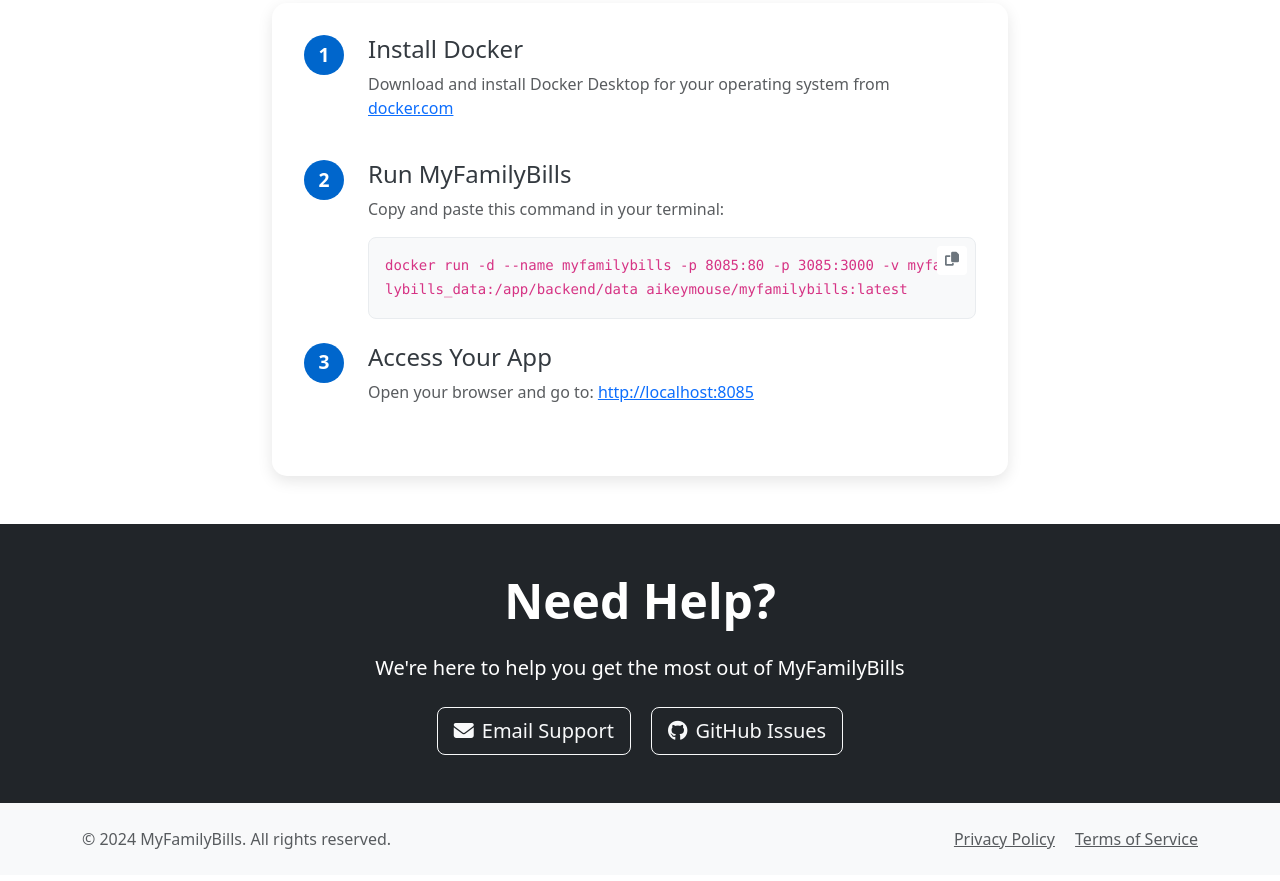
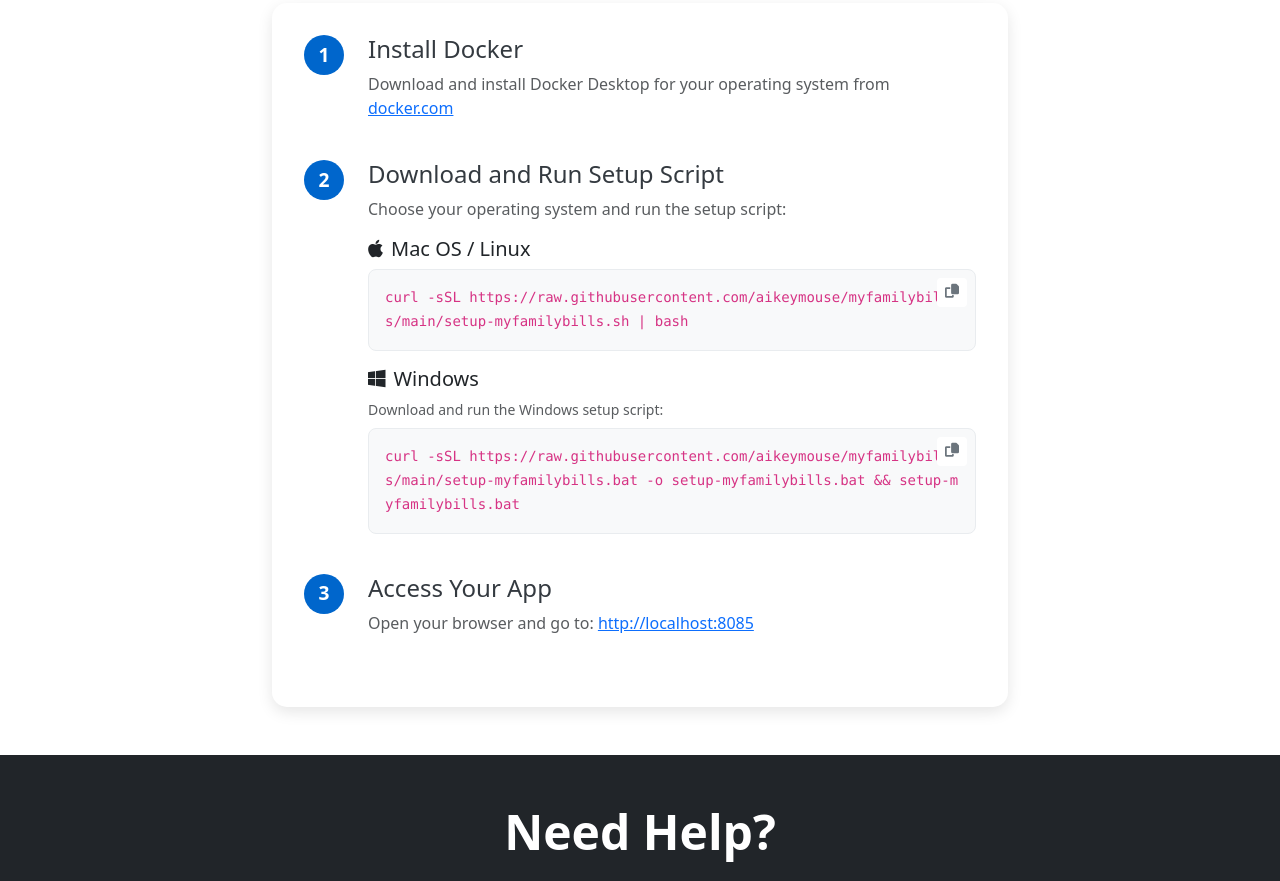
Before and after one commit to aikeymouse/myfamilybills, a plain HTML site: page index.html in a window 1280 px wide. Shown: the part 3522-4403 px from the top of the page. Drawn offline with nearby package versions, Linux system fonts and the light colour scheme.

Commit message:
Update index.html

```diff
--- a/index.html
+++ b/index.html
@@ -250,13 +250,28 @@
                         <div class="step mb-4">
                             <div class="step-number">2</div>
                             <div class="step-content">
-                                <h4>Run MyFamilyBills</h4>
-                                <p class="text-muted">Copy and paste this command in your terminal:</p>
-                                <div class="code-block">
-                                    <code>docker run -d --name myfamilybills -p 8085:80 -p 3085:3000 -v myfamilybills_data:/app/backend/data aikeymouse/myfamilybills:latest</code>
-                                    <button class="btn btn-sm btn-outline-secondary copy-btn" onclick="copyToClipboard(this)">
-                                        <i class="fas fa-copy"></i>
-                                    </button>
+                                <h4>Download and Run Setup Script</h4>
+                                <p class="text-muted">Choose your operating system and run the setup script:</p>
+
+                                <div class="mb-3">
+                                    <h5><i class="fab fa-apple me-2"></i>Mac OS / Linux</h5>
+                                    <div class="code-block">
+                                        <code>curl -sSL https://raw.githubusercontent.com/aikeymouse/myfamilybills/main/setup-myfamilybills.sh | bash</code>
+                                        <button class="btn btn-sm btn-outline-secondary copy-btn" onclick="copyToClipboard(this)">
+                                            <i class="fas fa-copy"></i>
+                                        </button>
+                                    </div>
+                                </div>
+
+                                <div class="mb-3">
+                                    <h5><i class="fab fa-windows me-2"></i>Windows</h5>
+                                    <p class="small text-muted mb-2">Download and run the Windows setup script:</p>
+                                    <div class="code-block">
+                                        <code>curl -sSL https://raw.githubusercontent.com/aikeymouse/myfamilybills/main/setup-myfamilybills.bat -o setup-myfamilybills.bat && setup-myfamilybills.bat</code>
+                                        <button class="btn btn-sm btn-outline-secondary copy-btn" onclick="copyToClipboard(this)">
+                                            <i class="fas fa-copy"></i>
+                                        </button>
+                                    </div>
                                 </div>
                             </div>
                         </div>
```
